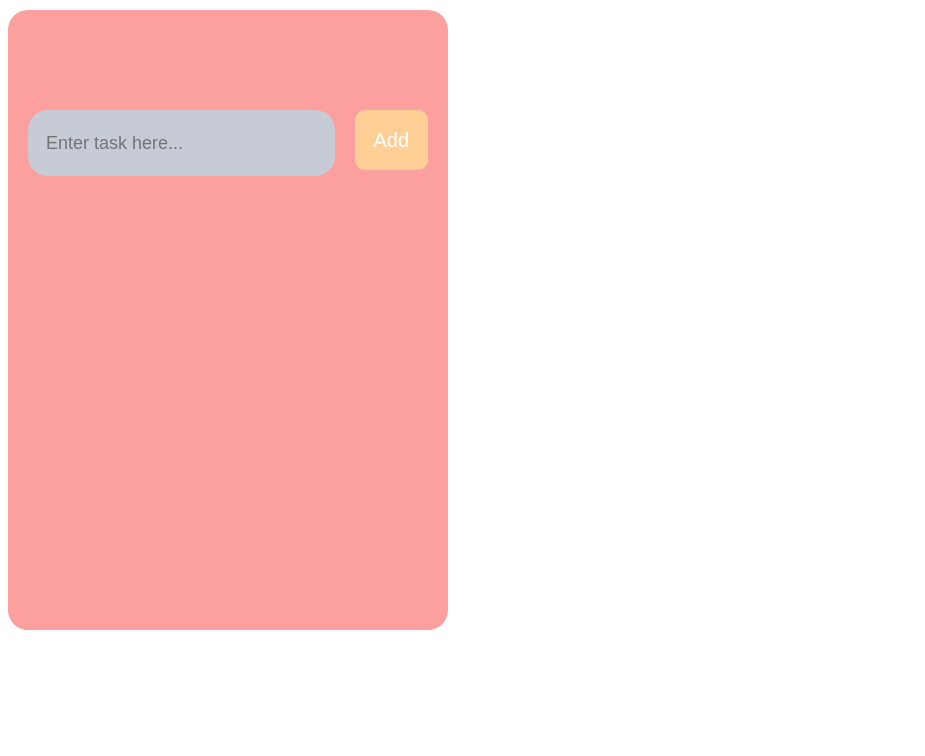
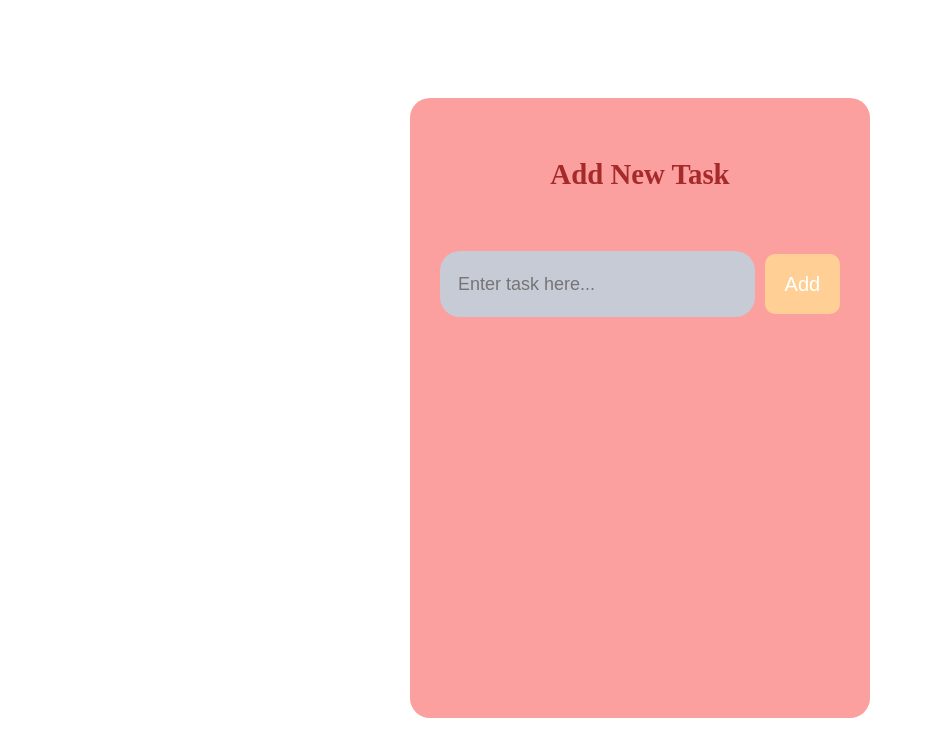
Before and after one commit to Bhavyashree-DC/Nuxt2-todo-app, a Nuxt app: page /NewTaskForm in a window 1280 px wide. Shown: the top 756 px of the page, without its empty margins (0-925 px from the left). Built offline with nearby package versions, Linux system fonts and the light colour scheme.

Commit message:
added container at the center of the browser

```diff
--- a/pages/NewTaskForm.vue
+++ b/pages/NewTaskForm.vue
@@ -1,8 +1,11 @@
 <template>
+    <div class="add-container">
         <div class="add-new-task">
+            {{ header }}
             <div class="input-field">
                 <input v-model="newTask" placeholder="Enter task here..." />
                 <button @click="addTask"  @keyup.enter="addTask">Add</button>
+            </div>
         </div>
     </div>
   </template>
@@ -41,21 +44,40 @@
   </script>
 
   <style scoped>
+ .add-container{
+    display: flex;
+    align-items: center;
+    justify-content: center;
+    height: 100vh;
+ }
 
+ .add-new-task{
+    display: flex;
+    flex-direction: column;
+    gap:30px;
+    width:400px;
+    height: 500px;
+    font-size: 1.8rem;
+    font-weight: 600;
+    color: brown;
+    background-color: #fc9f9f;
+    border-radius: 20px;
+    gap: 20px;
+    text-align: center;
+    padding: 60px 30px;
+
+
+ }
   .input-field {
     display: flex;
-  /* align-items: center; */
+    align-items: center;
     justify-content: center;
-  background-color: #fc9f9f;
-  border-radius: 20px;
-  width: 400px;
-  height: 500px;
-  gap: 20px;
-  margin-top: 10px;
-  padding: 100px 20px 20px;
+    gap:10px;
+    margin-top: 40px;
+
   }
 
-  .add-new-task input {
+  .input-field input {
     width: 300px;
     height: 30px;
     border: none;
@@ -64,7 +86,7 @@
     border-radius: 20px;
     font-size: 18px;
     padding: 18px;
-  color: #fff;
+    color: black;
   }
 
   .add-new-task button {
```
Lines whose indentation alone changed are shown as unchanged.
